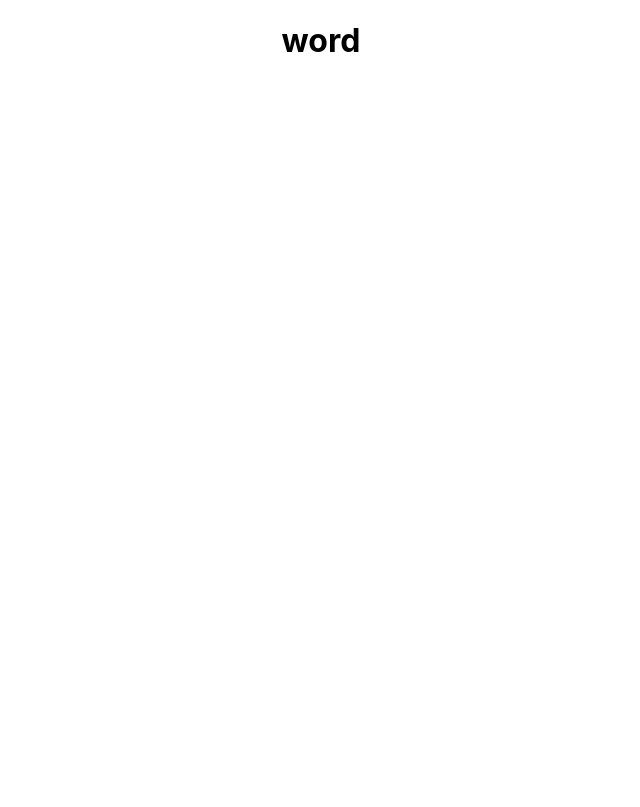
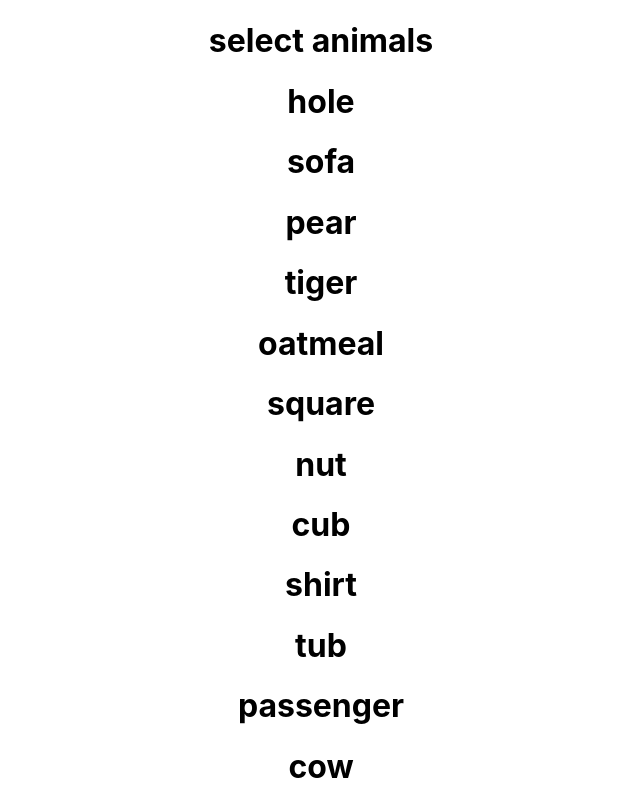
Before and after one commit to macmro7/wordcloud-game, a React (Create React App) app: page / in a window 1280 px wide. Shown: the whole page, without its empty margins (319-959 px from the left). Built offline with nearby package versions, Linux system fonts and the light colour scheme.

Commit message:
pass all_words data to Word component

```diff
--- a/src/Components/Board.jsx
+++ b/src/Components/Board.jsx
@@ -1,8 +1,15 @@
 import Word from './Word'
 
-function Board() {
+function Board(props) {
+    const { all_words, good_words } = props
+
     return (
-        <Word />
+        all_words.map(word =>
+            <Word
+                key={ word }
+                word={ word }
+            />
+        )
     )
 }
 
--- a/src/Components/Game.jsx
+++ b/src/Components/Game.jsx
@@ -1,8 +1,17 @@
 import Board from './Board'
+import data from '../data.json'
 
 function Game() {
+    console.log(data.all_words)
+
     return (
-        <Board />
+        <>
+            <h1>{ data.question } </h1>
+            <Board
+                all_words={ data.all_words }
+                good_words={ data.good_words }
+            />
+        </>
     )
 }
 
--- a/src/Components/Word.jsx
+++ b/src/Components/Word.jsx
@@ -1,7 +1,8 @@
+function Word(props) {
+    const { word } = props
 
-function Word() {
     return (
-        <h1>word</h1>
+        <h1>{ word }</h1>
     )
 }
 
```
